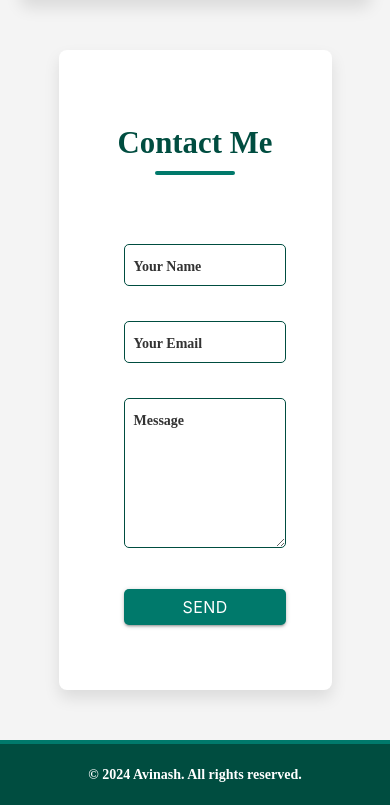
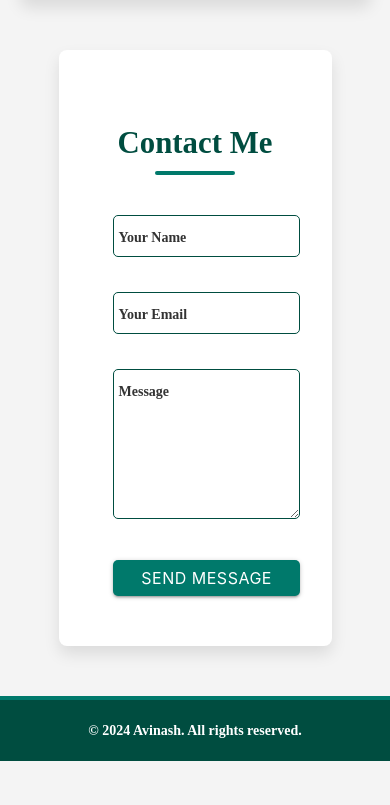
Before and after one commit to avinash-akv/Portfoilo, a plain HTML site: page index.html in a window 390 px wide. Shown: the part 4863-5668 px from the top of the page. After the commit the page ends 5624 px from the top, so only its background shows below. Drawn offline with nearby package versions, Linux system fonts and the light colour scheme; a web font is replaced by a local one.

Commit message:
Update style.css

```diff
--- a/style.css
+++ b/style.css
@@ -623,9 +623,7 @@ nav .brand-logo:hover {
     .contact-form .lable{
         text-align: start;
     }
-    .contact-form {
-        padding: 15px;
-    }
+
 
     .contact-form .btn {
         font-size: 16px;
```
